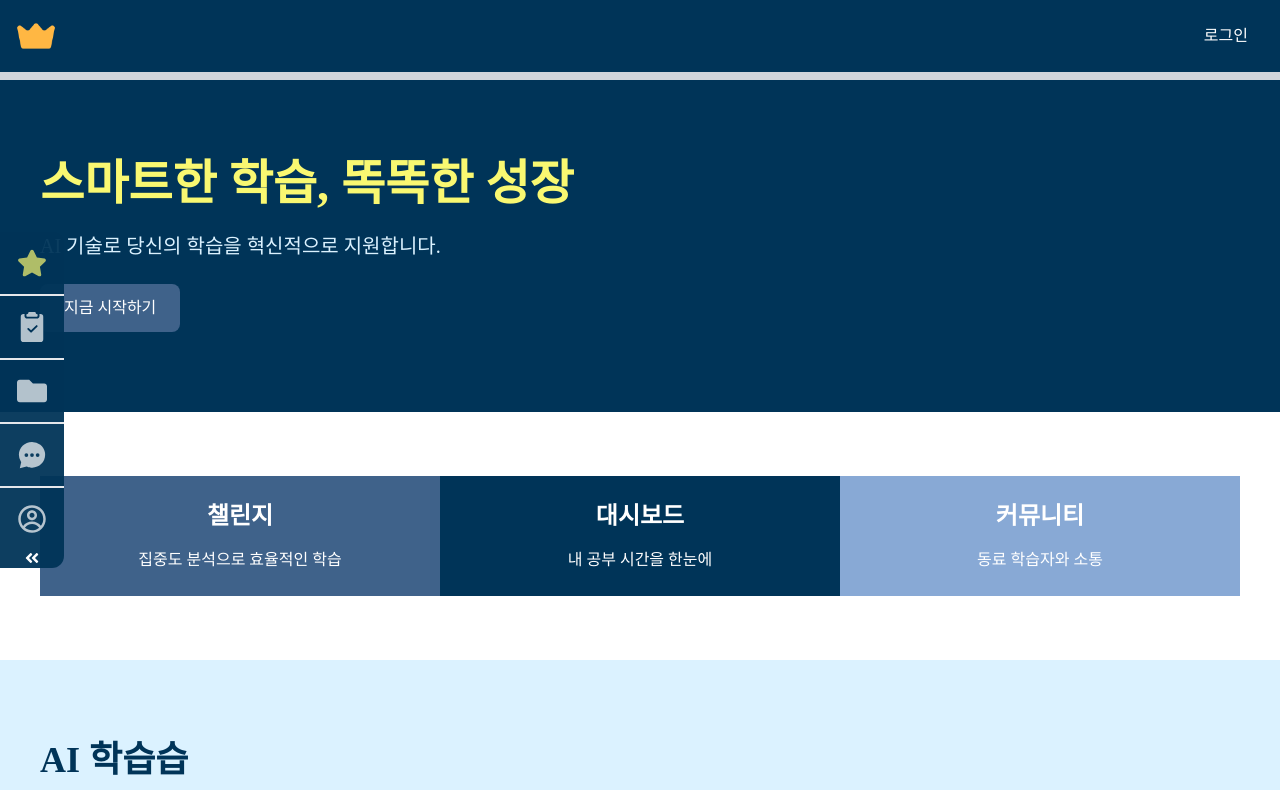
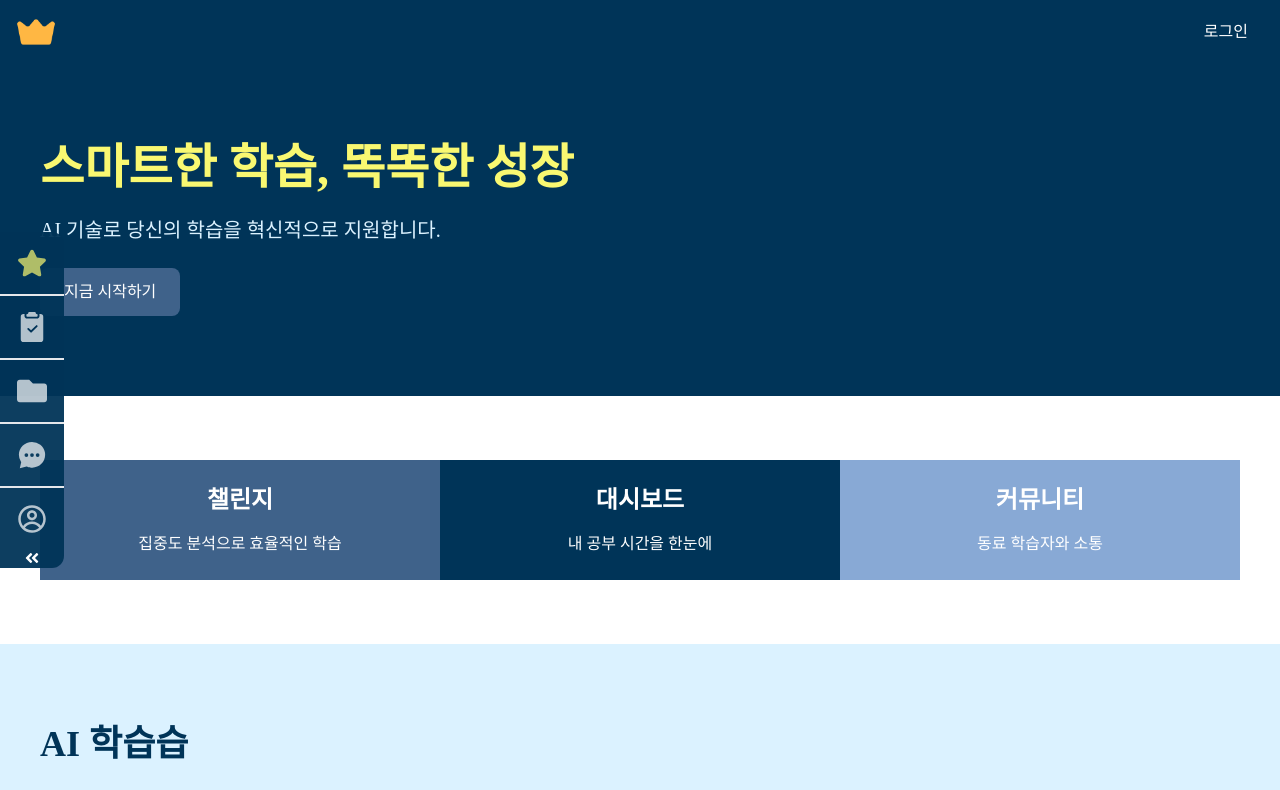
Before and after one commit to namgi2386/DreamMoA, a React (Vite) app: page / in a window 1280 px wide. Shown: the top 790 px of the page. Built offline with nearby package versions, Linux system fonts and the light colour scheme; a web font is replaced by a local one.

Commit message:
Fix: header fixed 변경으로 인한 CSS에러 해결

```diff
--- a/src/App.jsx
+++ b/src/App.jsx
@@ -18,10 +18,10 @@ export default function App() {
 
   return (
     <RecoilRoot>
-      <div className="h-screen w-screen bg-gray-300 dark:bg-gray-800 relative">  {/* 남기 확인 요망 */}
+      <div className="h-screen w-screen bg-gray-300 dark:bg-gray-800 relative">
         <Header />
         {!shouldHideSideNavbar && <SideNavbar />}
-        <main className="flex-grow pt-20">
+        <main className="flex-grow pt-16"> {/* 모든 페이지에서 pt-16 (Header.jsx에서 헤더높이를 h-16으로 해둠)  */}
           <Suspense fallback={<Loading />}>
             <AppRoutes />
           </Suspense>
--- a/src/components/layout/Header.jsx
+++ b/src/components/layout/Header.jsx
@@ -43,7 +43,8 @@ const Header = () => {
   return (
     <header
       // className="flex justify-between items-center p-4"
-      className="fixed top-0 left-0 right-0 flex justify-between items-center p-4"
+      className="fixed top-0 left-0 right-0 flex justify-between items-center p-4 z-[999999] h-16"
+      // 모든 페이지에서 pt-16적용중(App.jsx) (Header.jsx에서 헤더높이를 h-16으로 해둠)
       style={{ backgroundColor: "#003458" }}
     >
       <div>
```
